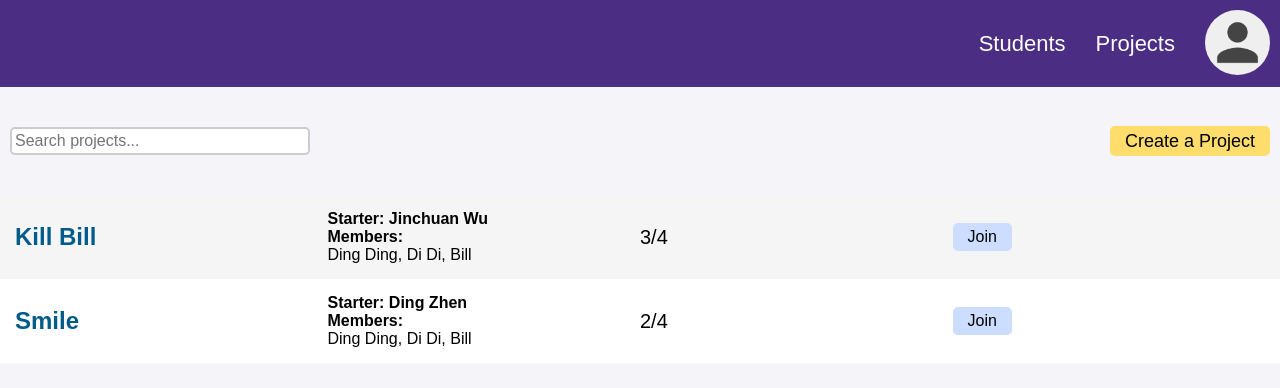
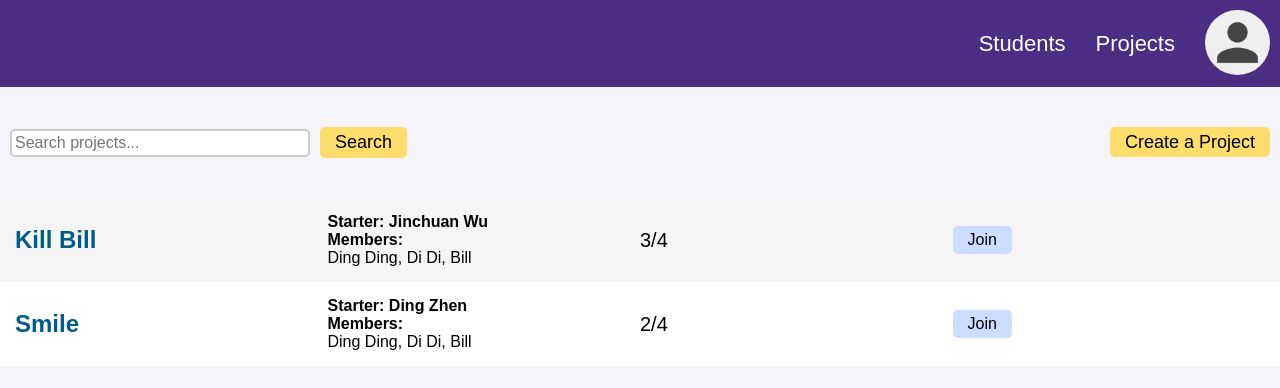
Before and after one commit to meepsterleapster/INFO441-GroupFormationProject, a React (Create React App) app: page /projects in a window 1280 px wide. Shown: the top 388 px of the page. Built offline with nearby package versions, Linux system fonts and the light colour scheme; no server answers; the database is empty.

Commit message:
fix error

```diff
--- a/src/component/ProjectsPanel.js
+++ b/src/component/ProjectsPanel.js
@@ -8,25 +8,36 @@ import { getDatabase, ref, onValue } from "firebase/database";
 export function ProjectsPanel() {
     const [projects, setProjects] = useState(PRO_DATA); //local data
     const [searchInput, setSearchInput] = useState("");
+    const [filteredProjects, setFilteredProjects] = useState(PRO_DATA);
 
     //Firebase 数据
     useEffect(() => {
+        if (window.location.hostname !== "localhost") {
             const db = getDatabase();
             const projectRef = ref(db, "Projects");
 
             onValue(projectRef, (snapshot) => {
-            console.log("New Firebase Data:", snapshot.val());
+                const firebaseProjects = snapshot.val();
+                if (firebaseProjects) {
+                    const firebaseData = Object.values(firebaseProjects);
+                    setProjects(firebaseData); // 仅 Firebase 版本加载新数据
+                    setFilteredProjects(firebaseData); // 让搜索栏也能筛选 Firebase 数据
+                }
             });
+        }
     }, []);
 
     const handleSearch = (event) => {
         setSearchInput(event.target.value.toLowerCase());
     };
 
-    const filteredProjects = projects.filter(project =>
+    const handleSearchClick = () => {
+        const filtered = projects.filter(project =>
             project.projectName.toLowerCase().includes(searchInput) ||
             project.members.some(member => member.toLowerCase().includes(searchInput))
         );
+        setFilteredProjects(filtered);
+    };
 
     return (
         <div>
@@ -39,6 +50,7 @@ export function ProjectsPanel() {
                             value={searchInput}
                             onChange={handleSearch}
                         />
+                        <button className="search_pro_button" onClick={handleSearchClick}>Search</button>
                     </div>
                     <div>
                         <Link className="create_button" to="/create-project">Create a Project</Link>
```
Lines whose indentation alone changed are shown as unchanged.
